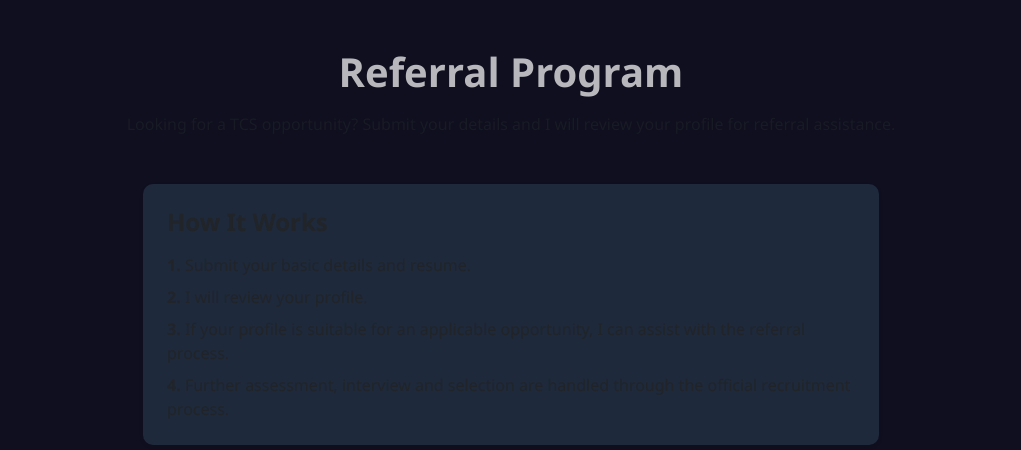
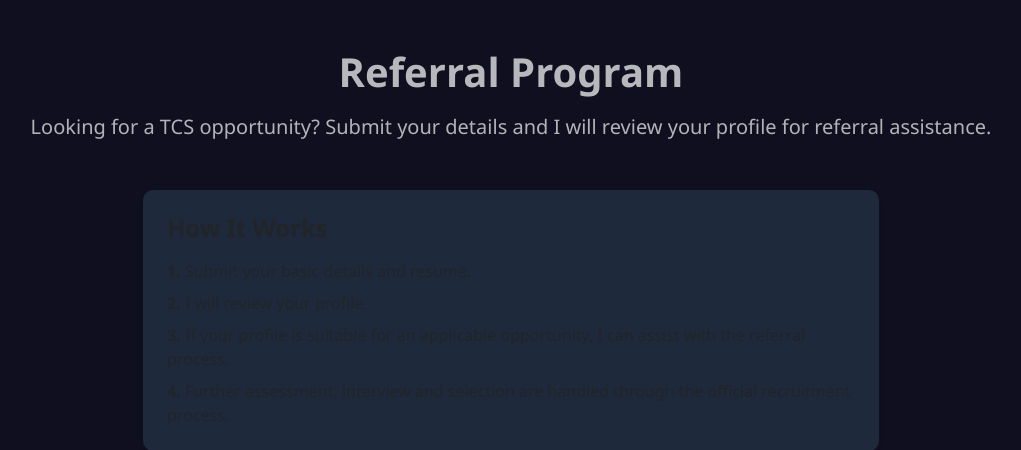
Before and after one commit to IamAnkitBhardwaj/my_profile, a Django app: page /referral/ in a window 1280 px wide. Shown: the part 83-533 px from the top of the page, without its empty margins (129-1150 px from the left). Run offline with Django 5.2, Linux system fonts and the light colour scheme.

Commit message:
referral missing field

```diff
--- a/apps/referral/models.py
+++ b/apps/referral/models.py
@@ -18,7 +18,8 @@ class ReferralApplication(models.Model):
         max_length=20,
         choices=EXPERIENCE_CHOICES
     )
-
+    current_company_name = models.CharField(max_length=150, blank=True)
+    experience_years = models.PositiveIntegerField(blank=True, null=True)
     skills = models.TextField()
 
     preferred_location = models.CharField(max_length=150)
--- a/templates/referral/referral.html
+++ b/templates/referral/referral.html
@@ -9,9 +9,9 @@
     <div class="container">
 
         <!-- Heading -->
-        <div class="text-center mb-5">
-            <h1 class="fw-bold">Referral Program</h1>
-            <p class="text-muted mt-3">
+        <div class="text-center mb-5 ">
+            <h1 class="fw-bold ">Referral Program</h1>
+            <p class="text-light mt-3 fs-5 ">
                 Looking for a TCS opportunity? Submit your details and
                 I will review your profile for referral assistance.
             </p>
```
Also changed, not shown: apps/referral/migrations/0004_referralapplication_current_company_name_and_more.py (added), db.sqlite3.
